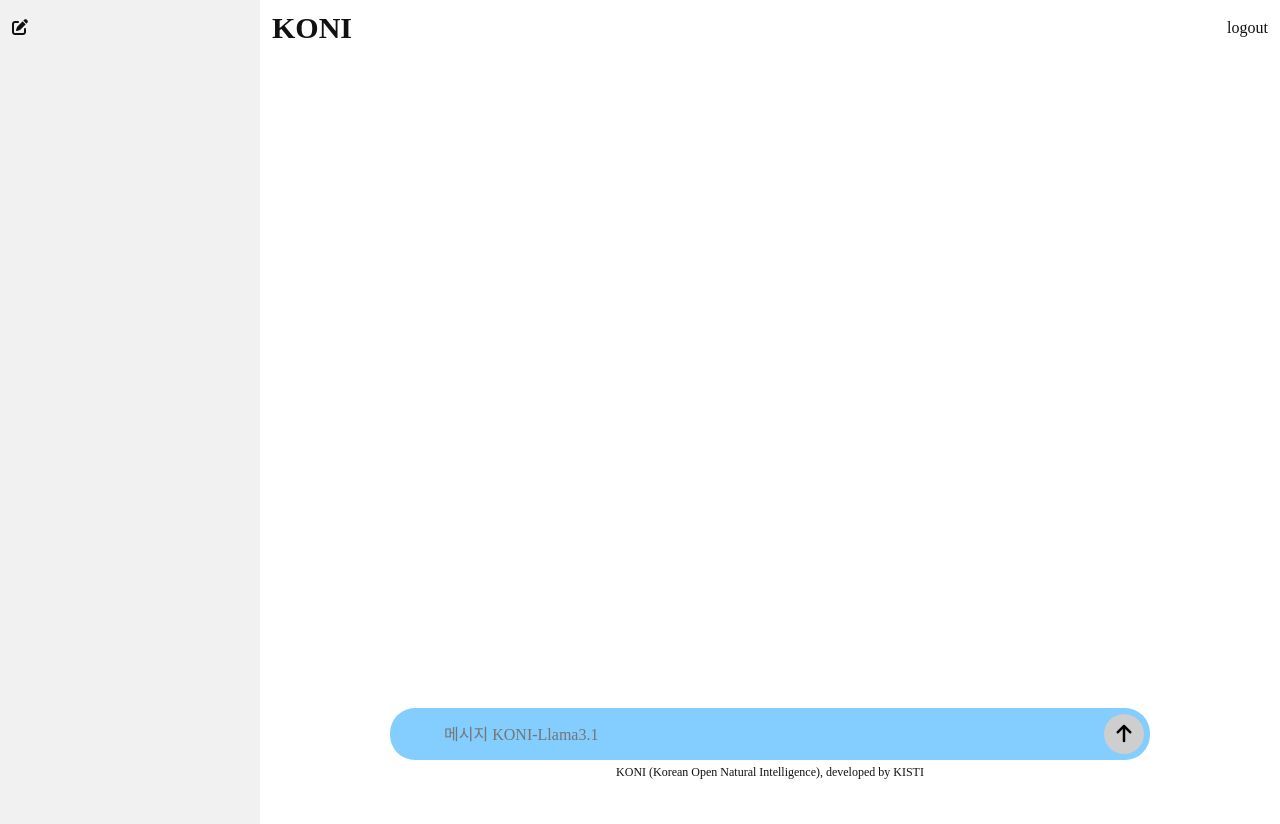
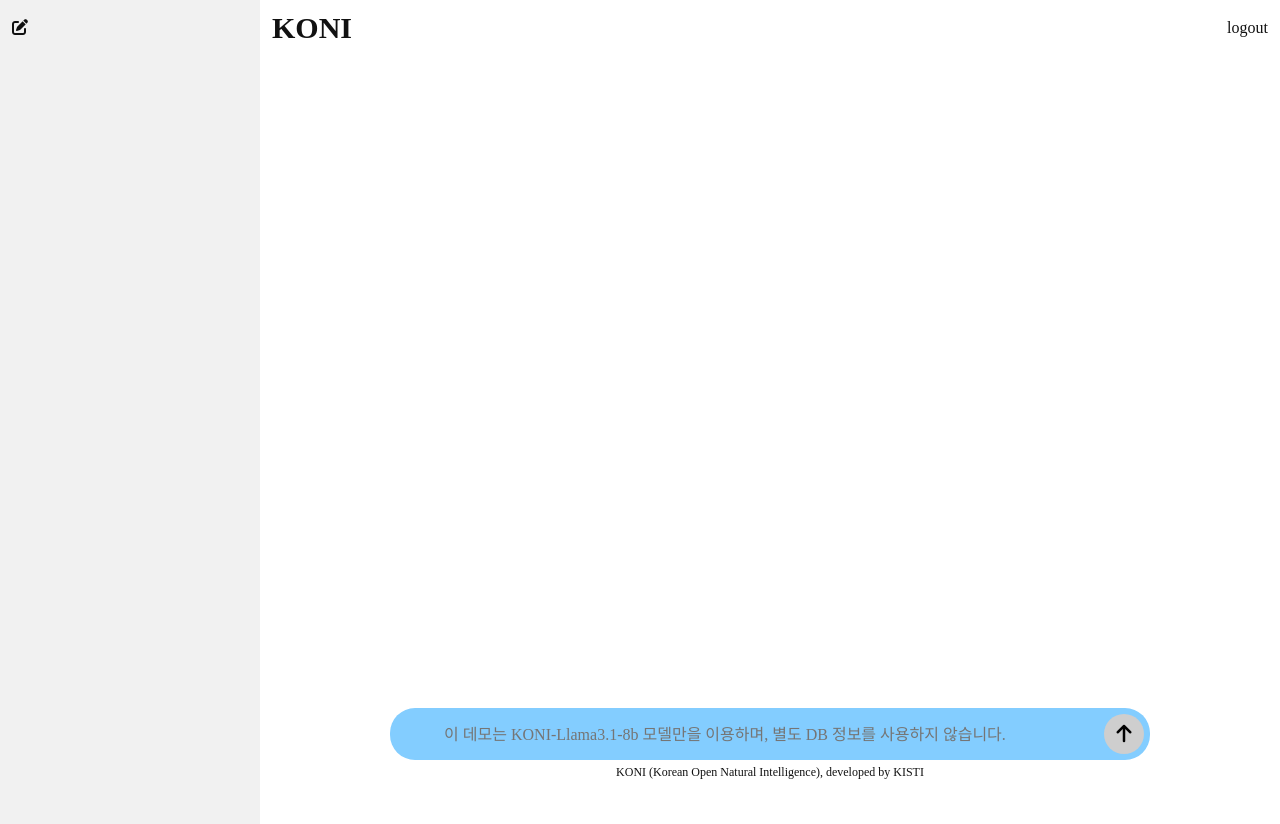
Before and after one commit to KISTI-KONI/Web-Based-Full-Stack-Architecture-for-KONI-Inference, a Flask app: template templates/index.html in a window 1280 px wide. Run offline with Flask 3, Linux system fonts and the light colour scheme; the template is opened without the code that fills it, so the values that code supplies are empty; parts of the project's set-up code (start-up, migrations or seed data) failed here and were passed over; some libraries are stand-ins or nearby versions; some web fonts are replaced.

Commit message:
modify pharse

```diff
--- a/static/resources/etc/phrases.json
+++ b/static/resources/etc/phrases.json
@@ -6,7 +6,7 @@
             "color":"rgb(255, 240, 23)"
        },
        {
-            "phrase": "피타고라스 정리 설명해줘.",
+            "phrase": "과학기술기본법에 대해서 설명해줘.",
             "icon":"fa-solid fa-question",
             "color":"rgb(143, 255, 255)"
        },
@@ -16,7 +16,7 @@
             "color":"#ab68ff"
        },
        {
-            "phrase": "베르누이의 정리에 대해서 수식과 함께 설명해주고, 이를 증빙하기 위한 실험계획을 세워줘.",
+            "phrase": "유체역학에서 베르누이의 정리에 대해서 수식과 함께 설명해주고, 이를 증명하기 위한 실험계획을 세워줘.",
             "icon":"fa-brands fa-rebel",
             "color":"#ce3212"
        }
--- a/static/style/style.css
+++ b/static/style/style.css
@@ -48,6 +48,17 @@
     height:32px;
     margin-bottom: 50px;
 }
+.nav{
+    max-height: calc(100%-82px);
+    margin:0 auto;
+    overflow-x: hidden;
+    overflow-y: hidden;
+}
+.nav-box{
+    display: flex;
+    flex-direction: column;
+    text-overflow:initial;
+}
 .nav-date{
 
     color:#222;
@@ -57,7 +68,7 @@
     margin-top:25px;
 }
 .title{
-    margin:10px;
+    margin-bottom: 3px;
     width: 100%;
     white-space:nowrap;
     overflow: hidden;
--- a/templates/index.html
+++ b/templates/index.html
@@ -101,7 +101,7 @@
                     <div class="input-container">
                         <div class="blank"></div>
                         <div class="instruction-box">
-                            <textarea id="instruction" placeholder="메시지 KONI-Llama3.1" rows="1" ></textarea>
+                            <textarea id="instruction" placeholder="이 데모는 KONI-Llama3.1-8b 모델만을 이용하며, 별도 DB 정보를 사용하지 않습니다." rows="1" ></textarea>
                         </div>
                         <div class="btn-box">
                             <button class="btn-chat-info btn-chat" disabled>
```
